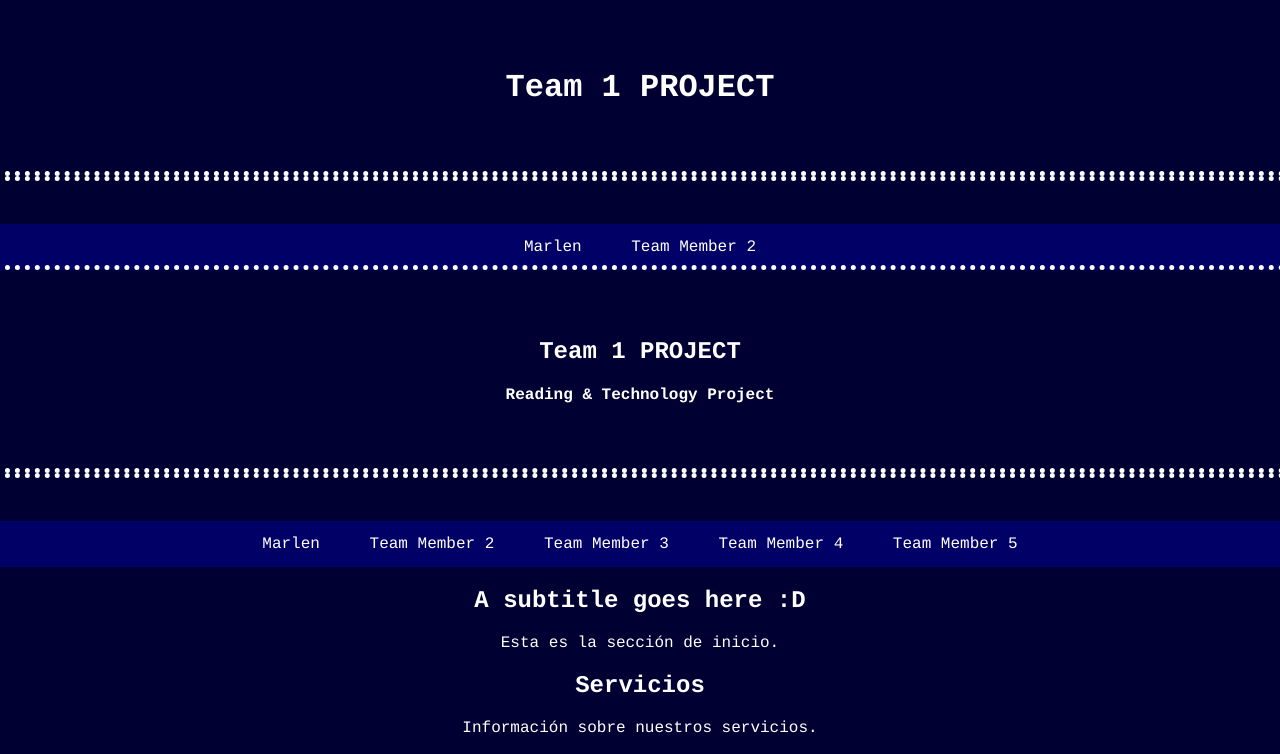
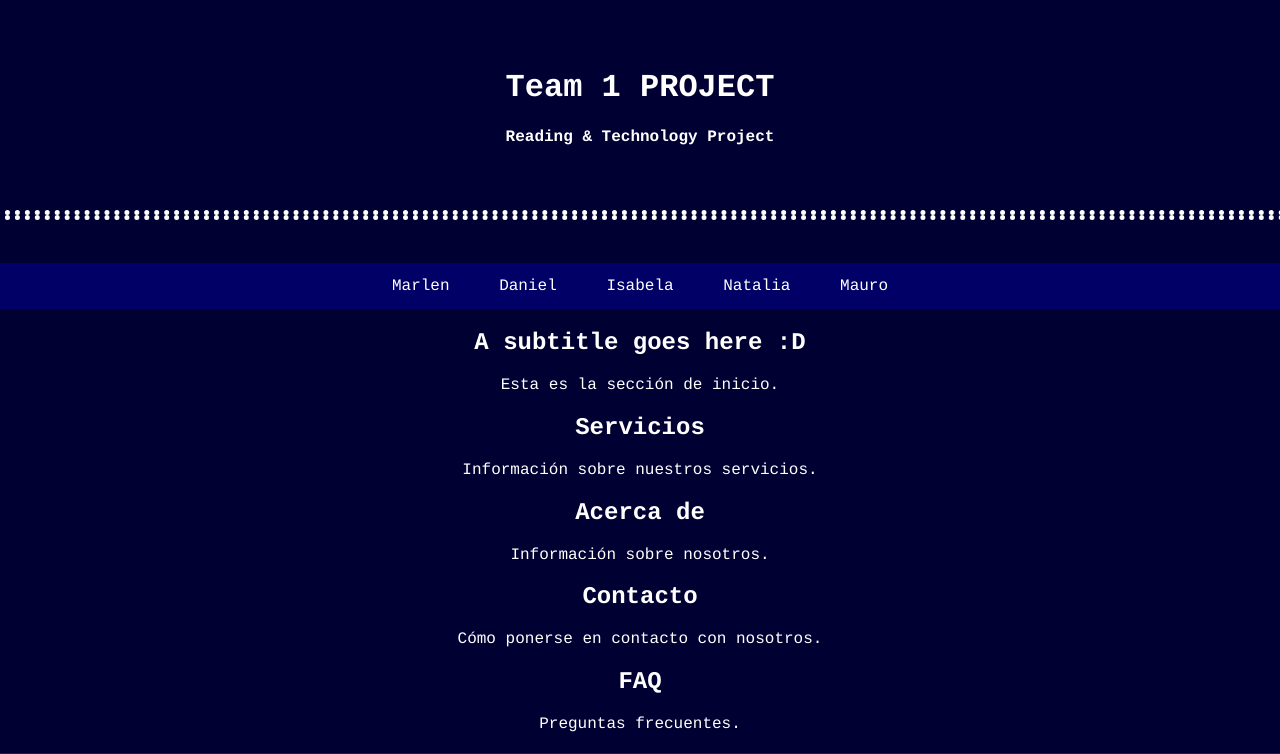
Before and after one commit to Davidfu09/8A-TEAM1, a plain HTML site: page index.html in a window 1280 px wide. Shown: the top 754 px of the page. Drawn offline with Linux system fonts and the light colour scheme.

Commit message:
CORRECTIONS BY TEACHER

```diff
--- a/index.html
+++ b/index.html
@@ -1,54 +1,4 @@
-<!DOCTYPE html>
-<html lang="es">
-<head>
-    <meta charset="UTF-8">
-    <meta name="viewport" content="width=device-width, initial-scale=1.0">
-    <title>Página Básica con Barra de Navegación</title>
-    <style>
-        body {
-            font-family: Courier, monospace;
-            margin: 0;
-            padding: 0;
-        }
-        header {
-            background-color: #000033;
-            font-family: Courier, monospace;
-            outline: 5px dotted white;
-            color: white;
-            text-align: center;
-            padding: 3em 0;
-        }
-        nav {
-            background-color: #000066;
-            text-align: center;
-        }
-        nav a {
-            display: inline-block;
-            color: white;
-            text-align: center;
-            padding: 14px 20px;
-            text-decoration: none;
-        }
-        nav a:hover {
-            background-color: #111;
-        }
-         footer {
-            background-color: #191970;
-            color: #fff;
-            text-align: center;
-            padding: 20px;
-            margin-top: 20px;
-        }
-    </style>
-</head>
-<body>
-    <header>
-        <h1>Team 1 PROJECT </h1>
-    </header>
-    <header>
-    <nav>
-        <a href="The Metamorphosis of Prime Intellect (1).png">Marlen</a>
-        <a href="#services">Team Member 2</a>
+
 <!DOCTYPE html>
 <html lang="es">
 <head>
@@ -100,10 +50,10 @@
     <header>
     <nav>
         <a href="The Metamorphosis of Prime Intellect (1).png">Marlen</a>
-        <a href="#services">Team Member 2</a>
-        <a href="#about">Team Member 3 </a>
-        <a href="#contact">Team Member 4</a>
-        <a href="#faq">Team Member 5</a>
+        <a href="Poster Paso a Paso Papel Periodico Vintage Floral Beige (1).png">Daniel</a>
+        <a href="I, Robot.png">Isabela </a>
+        <a href="Cartel Biografía Collage Doodle Melocotón y Beige .png">Natalia</a>
+        <a href="book Review.png">Mauro</a>
     </nav>
 
     <main>
```
